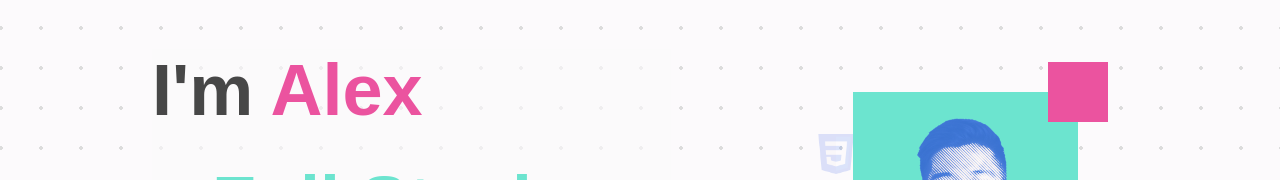
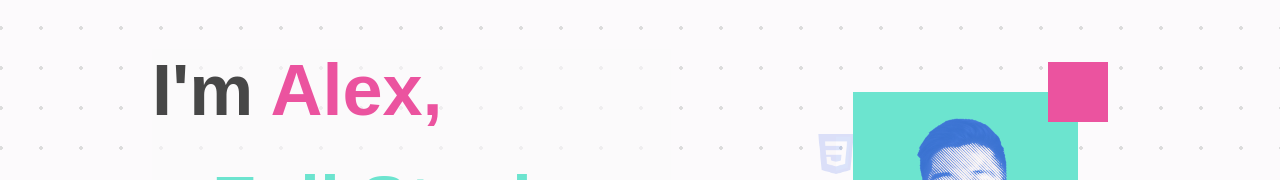
Before and after one commit to aojin/portfolio-update, a React (Vite) app: page / in a window 1280 px wide. Shown: the part 213-393 px from the top of the page. Built offline with nearby package versions, Linux system fonts and the light colour scheme; a web font is replaced by a local one.

Commit message:
add comma

```diff
--- a/src/App.jsx
+++ b/src/App.jsx
@@ -32,7 +32,7 @@ function App() {
       <section className="hero">
         <section className="hero-text">
           <h1 id="title-alex">
-            I'm <span>Alex</span>
+            I'm <span>Alex,</span>
           </h1>
           <h1 id="title-fullstack">
             a <span>Full Stack</span>
```
